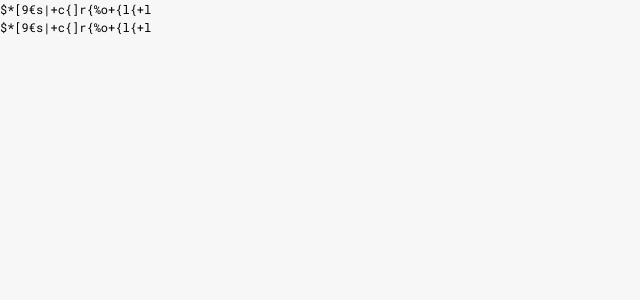
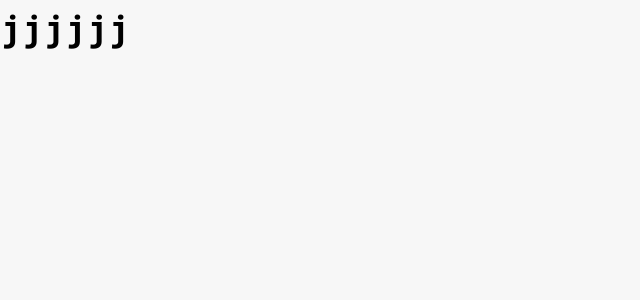
Before and after one commit to jhud-agk/portfolio-website, a Next.js app: page /evan in a window 1280 px wide. Shown: the top 300 px of the page, without its empty margins (0-640 px from the left). Built offline with nearby package versions, Linux system fonts and the light colour scheme.

Commit message:
new change

```diff
--- a/src/app/case-study/squad2/page.tsx
+++ b/src/app/case-study/squad2/page.tsx
@@ -208,17 +208,17 @@ function Squad2() {
             alt=""
           />
         </div>
-        <div className="m-auto lg:w-[77%] sm:w-[85%] w-full mt-10">
+        <div className="m-auto lg:w-[77%] sm:w-[85%] w-full mt-24">
           <Lottie
             animationData={squad2}
             loop={true}
             className="w-full h-full"
           />
         </div>
-        <div className="m-auto lg:w-[77%] sm:w-[85%] w-full mt-10">
+        <div className="m-auto lg:w-[77%] sm:w-[85%] w-full mt-6">
           <img src="/First-step.png" alt="" />
         </div>
-        <div className="m-auto lg:w-[77%] sm:w-[85%] w-full mt-10">
+        <div className="m-auto lg:w-[77%] sm:w-[85%] w-full mt-6">
           <Lottie
             animationData={squad2w}
             loop={true}
--- a/src/app/evan/page.tsx
+++ b/src/app/evan/page.tsx
@@ -2,8 +2,9 @@
 "use client";
 import React, { useEffect } from "react";
 import gsap from "gsap";
+import AnimatedText from "@/component/TextWipe";
 
-const AnimatedText = () => {
+const Anima = () => {
   useEffect(() => {
     gsap.fromTo(
       ".f",
@@ -20,62 +21,9 @@ const AnimatedText = () => {
 
   return (
     <div className="cnt_sc">
-      <h4
-        className="Awrite inview stview okF"
-        data-params="1.6"
-        data-bucle="1"
-        style={{ opacity: 1 }}
-      >
-        <div
-          className="iO iO-std"
-          data-io="2"
-          style={{ visibility: "visible" }}
-        ></div>
-        <div className="word" style={{ display: "inline-block" }}>
-          {[
-            "$",
-            "*",
-            "[",
-            "9",
-            "€",
-            "s",
-            "|",
-            "+",
-            "c",
-            "{",
-            "]",
-            "r",
-            "{",
-            "%",
-            "o",
-            "+",
-            "{",
-            "l",
-            "{",
-            "+",
-            "l",
-          ].map((char, index) => (
-            <div
-              key={index}
-              className="char"
-              style={{ display: "inline-block", opacity: 1 }}
-            >
-              <span
-                className="f"
-                aria-hidden="true"
-                style={{ display: "block" }}
-              >
-                {char}
-              </span>
-              <span className="n" style={{ opacity: 1 }}>
-                {char}
-              </span>
-            </div>
-          ))}
-        </div>
-      </h4>
+      <AnimatedText text={"jjjjjj"} />
     </div>
   );
 };
 
-export default AnimatedText;
+export default Anima;
--- a/src/component/Footer.tsx
+++ b/src/component/Footer.tsx
@@ -9,13 +9,18 @@ function Footer() {
     <BorderBody className="">
       <div className="sm:flex justify-between fade_text pb-20">
         <p>SELECT NEXT PROJECT</p>
-        <div className="sm:w-[450px] black_text exper">
+        <div className="sm:w-[510px] black_text exper">
           <div className="">
             <Link
               href={
                 "Squad 2.0: Navigating Challenges, Elevating User Experiences."
               }
             ></Link>
+          </div>
+          <div className="mt-3">
+            <Link href={""}>
+              Squad 2.0: Navigating Challenges, Elevating User Experiences.
+            </Link>
           </div>
           <div className="mt-3">
             <Link href={""}>
@@ -28,9 +33,6 @@ function Footer() {
           <div className="mt-3">
             <Link href={""}>Usability Evaluation of Our Dorset Digital</Link>
           </div>
-          <div className="mt-3">
-            <Link href={""}>Usability Evaluation of Our Dorset Digital</Link>
-          </div>
         </div>
       </div>
     </BorderBody>
--- a/src/component/ShortInfo.tsx
+++ b/src/component/ShortInfo.tsx
@@ -21,7 +21,7 @@ type ShortType = {
 
 function ShortInfo(props: ShortType) {
   return (
-    <div className={`${props.className} phone:mt-0 mt-6`}>
+    <div className={`${props.className} phone:mt-0 mt-8`}>
       <Link href={`/case-study${props.url}`} className={` black_text`}>
         <div className={`${props.imgClass}  bg-amber-400`}>
           {props.animation ? (
--- a/src/component/TextWipe.tsx
+++ b/src/component/TextWipe.tsx
@@ -1,8 +1,7 @@
+"use client";
 import React, { useEffect, useRef } from "react";
 import gsap from "gsap";
 import SplitType from "split-type";
-
-// gsap.registerPlugin(SplitText);
 
 interface TextAnimationProps {
   text: string;
@@ -41,7 +40,7 @@ const TextAnimation: React.FC<TextAnimationProps> = ({
           before,
           {
             width: "100%",
-            duration: 0.05,
+            duration: 0.1,
             ease: "power2.inOut",
             delay: delay * index,
             onStart: () => {
@@ -78,8 +77,10 @@ const TextAnimation: React.FC<TextAnimationProps> = ({
   return (
     <div
       style={{
+        fontSize: "3em",
+        fontWeight: "bold",
         position: "relative",
-        // overflow: "hidden",
+        overflow: "hidden",
         whiteSpace: "nowrap",
       }}
     >
```
